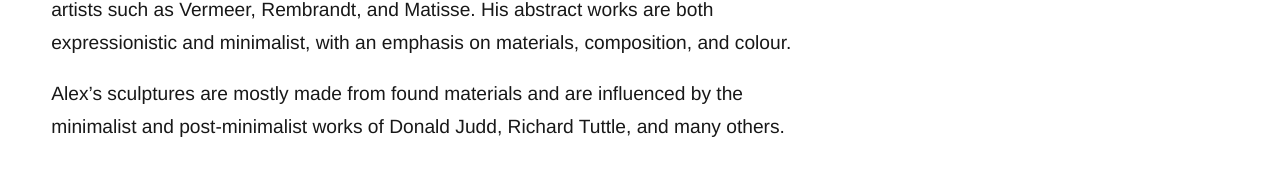
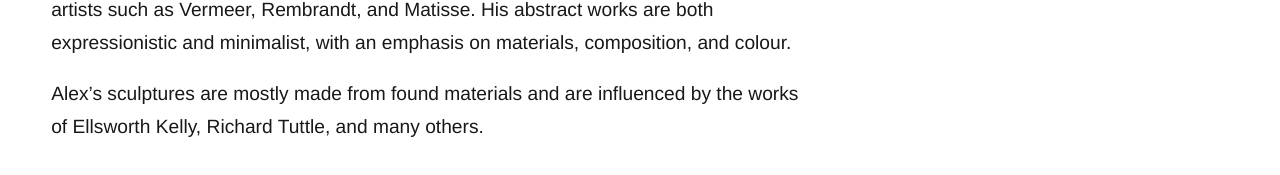
Before and after one commit to Alexwilliamson1/Artist-Website, a React (Vite) app in the folder client/: page / in a window 1280 px wide. Shown: the part 1239-1414 px from the top of the page. Built offline with nearby package versions, Linux system fonts and the light colour scheme.

Commit message:
Add files via upload

```diff
--- a/client/src/App.jsx
+++ b/client/src/App.jsx
@@ -142,7 +142,7 @@ function Home() {
                 </p>
 
                 <p>
-               	Alex’s sculptures are mostly made from found materials and are influenced by the minimalist and post-minimalist works of Donald Judd, Richard Tuttle, and many others.
+               	Alex’s sculptures are mostly made from found materials and are influenced by the works of Ellsworth Kelly, Richard Tuttle, and many others.
                 </p>
             </div>
         </section>
```
